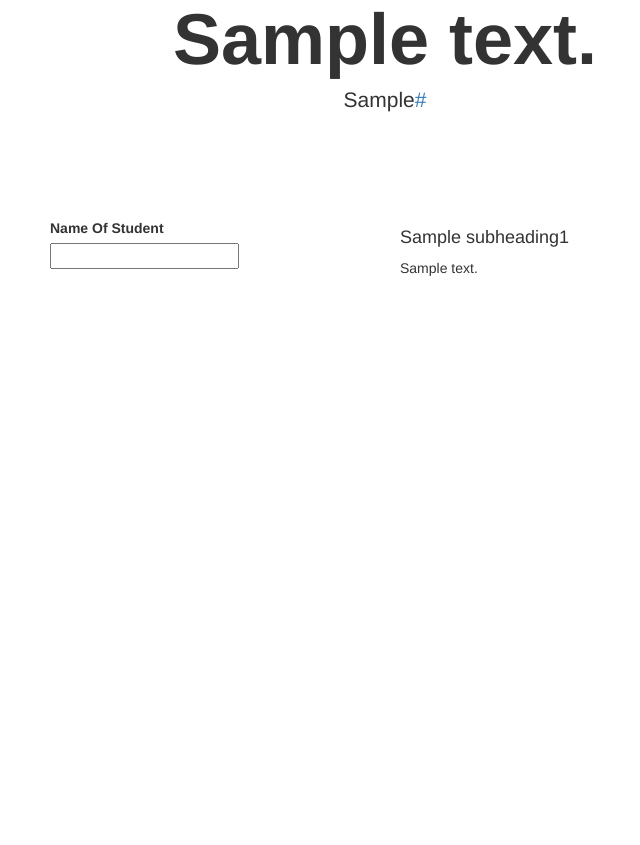
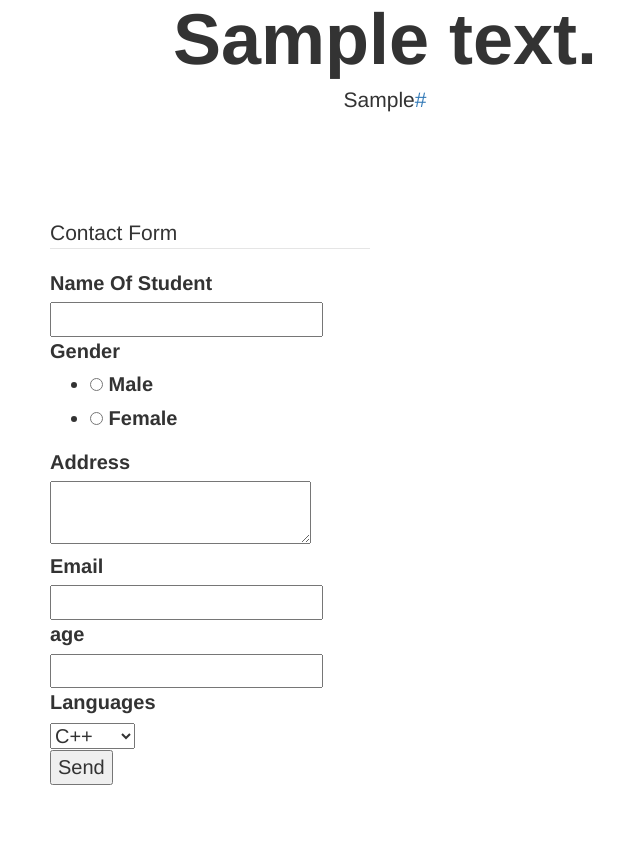
Before and after one commit to eayoungs/TimingIs-Flask, a Flask app: template templates/forms_template.html in a window 1280 px wide. Shown: the part 177-1022 px from the top of the page, without its empty margins (255-895 px from the left). Before the commit the page ends 453 px from the top, so only its background shows below. Run offline with Flask 2, Linux system fonts and the light colour scheme; the template is opened without the code that fills it: values that come from a table or form of the project are taken from there, most other values are stand-ins (such as "Sample title", 1, 10 or a date in 2020); some libraries are stand-ins or nearby versions.

Commit message:
Revised forms page to conform to tutorial: https://www.tutorialspoint.com/flask/flask_wtf.htm

```diff
--- a/app.py
+++ b/app.py
@@ -35,7 +35,7 @@ def main():
                          appBttnUrl=baseUrl+"google_oauth2")
 
 
-@app.route('/google_oauth2')
+@app.route('/google_oauth2', methods = ['GET', 'POST'])
 def google_oauth2():
     if 'credentials' not in session:
         return redirect(url_for('callback'))
@@ -60,21 +60,30 @@ def google_oauth2():
                 break
 
         form = ContactForm()
+        return render_template('contact.html', form=form)
+        #if request.method == 'GET':
+            #if form.validate() == False:
+            #   flash('All fields are required.')
+            #   return render_template('contact.html', form = form)
+            #elif request.method == 'GET':
+            #   return render_template('contact.html', form = form)
+            #else:
+            #   return render_template('success.html')
 
-        evStart_evEnd = ge.event_range(relRange='day')
-        gtEvents = ge.get_events(service, evStart_evEnd, calendarsDct)
+        #evStart_evEnd = ge.event_range(relRange='day')
+        #gtEvents = ge.get_events(service, evStart_evEnd, calendarsDct)
 
-        return render_template('forms_template.html',
-                               form=form,
-                               homeBttnClass="active",
-                               homeUrl=baseUrl,
-                               aboutUrl=baseUrl+"about",
-                               contactUrl=baseUrl+"contact",
-                               quoteAttrib="Congratulations; you've authorized Timing.Is to access your Google Calendar data! To revoke authorization visit your Google account @ ",
-                               subheading1='',# calendarsDct.keys(),
-                               subtext1='',# evStart_evEnd,
-                               link="https://myaccount.google.com/permissions",
-                               linktext="https://myaccount.google.com/permissions")
+        #return render_template('forms_template.html',
+        #                       form=form,
+        #                       homeBttnClass="active",
+        #                       homeUrl=baseUrl,
+        #                       aboutUrl=baseUrl+"about",
+        #                       contactUrl=baseUrl+"contact",
+        #                       quoteAttrib="Congratulations; you've authorized Timing.Is to access your Google Calendar data! To revoke #authorization visit your Google account @ ",
+        #                       subheading1='',# calendarsDct.keys(),
+        #                       subtext1='',# evStart_evEnd,
+        #                       link="https://myaccount.google.com/permissions",
+        #                       linktext="https://myaccount.google.com/permissions")
 
 
 @app.route('/callback')
--- a/forms.py
+++ b/forms.py
@@ -1,8 +1,19 @@
 from flask_wtf import Form
-from wtforms import TextField
+from wtforms import TextField, IntegerField, TextAreaField, SubmitField, RadioField, SelectField
+
+
 from wtforms import validators, ValidationError
 
+class ContactForm(Form):
+   name = TextField("Name Of Student",
+                    [validators.Required("Please enter your name.")])
+   Gender = RadioField('Gender', choices = [('M','Male'),('F','Female')])
+   Address = TextAreaField("Address")
 
-class ContactForm(Form):
-   name = TextField("Name Of Student", [validators.Required(
-                                                   "Please enter your name.")])
+   email = TextField("Email",[validators.Required("Please enter your email address."),
+      validators.Email("Please enter your email address.")])
+
+   Age = IntegerField("age")
+   language = SelectField('Languages',
+                          choices = [('cpp', 'C++'), ('py', 'Python')])
+   submit = SubmitField("Send")
--- a/templates/forms_template.html
+++ b/templates/forms_template.html
@@ -66,19 +66,53 @@
 
   <div class="row marketing">
     <div class="col-md-6">
-      <input id = "csrf_token" name = "csrf_token" type = "hidden" />
-      <label for = "name">Name Of Student</label><br>
-      <input id = "name" name = "name" type = "text" value = "" />
       {% for message in form.name.errors %}
-        {{ message }}
+         <div>{{ message }}</div>
       {% endfor %}
+
+      {% for message in form.email.errors %}
+         <div>{{ message }}</div>
+      {% endfor %}
+
+      <form action = "http://localhost:5000/contact" method = post>
+         <fieldset>
+            <legend>Contact Form</legend>
+            {{ form.hidden_tag() }}
+
+            <div style = font-size:20px; font-weight:bold; margin-left:150px;>
+               {{ form.name.label }}<br>
+               {{ form.name }}
+               <br>
+
+               {{ form.Gender.label }} {{ form.Gender }}
+               {{ form.Address.label }}<br>
+               {{ form.Address }}
+               <br>
+
+               {{ form.email.label }}<br>
+               {{ form.email }}
+               <br>
+
+               {{ form.Age.label }}<br>
+               {{ form.Age }}
+               <br>
+
+               {{ form.language.label }}<br>
+               {{ form.language }}
+               <br>
+               {{ form.submit }}
+            </div>
+
+         </fieldset>
+      </form>
     </div>
-
+<!--
     <div class="col-md-6">
       <h4>{{subheading1}}</h4>
       <p>{{subtext1}}</p>
     </div>
   </div>
+-->
 
   <script src="{{ url_for('static', filename='js/jquery-3.1.1.min.js') }}"></script>
   <script src="{{ url_for('static', filename='js/bootstrap.min.js') }}"></script>
```
